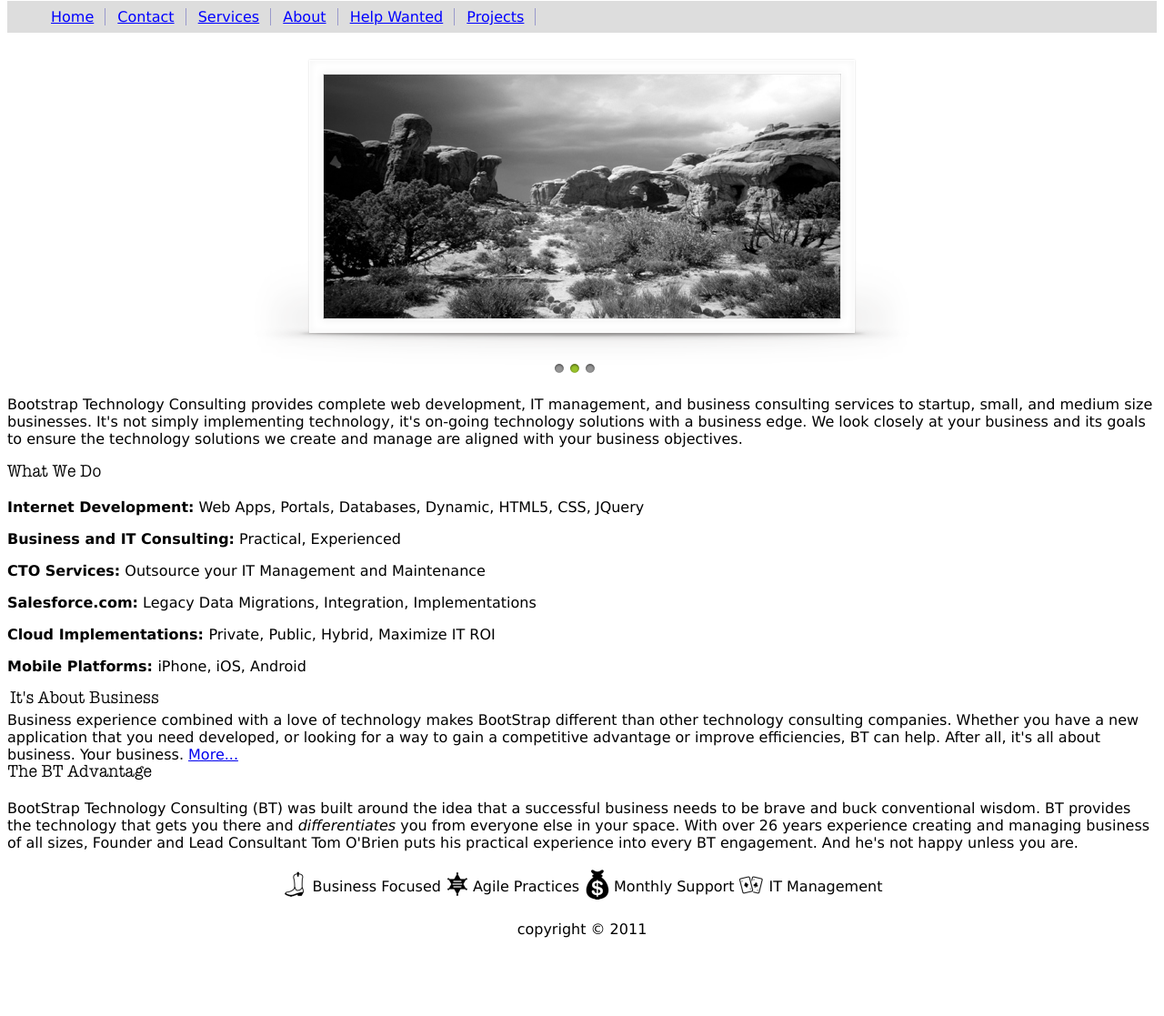
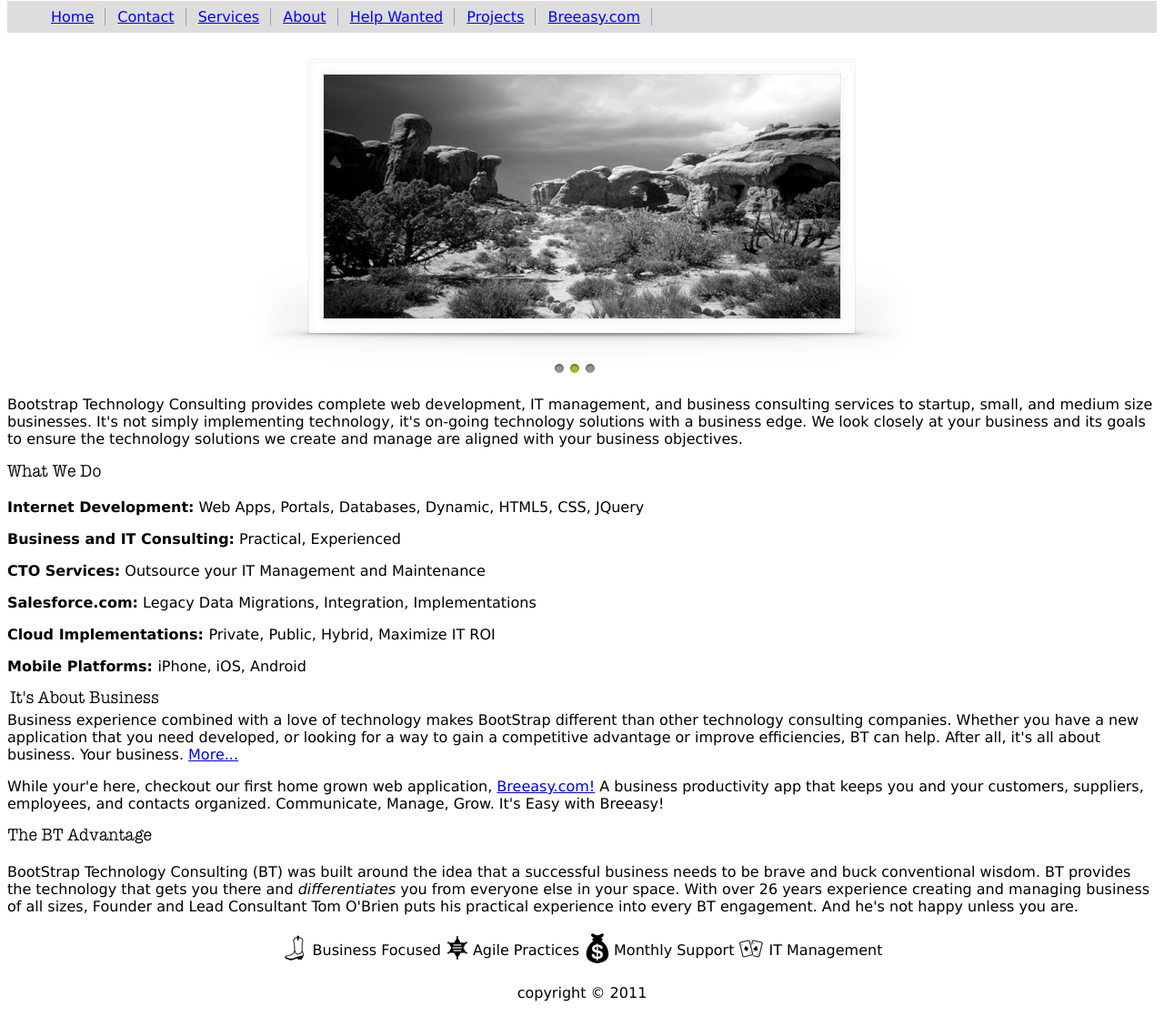
Before and after one commit to tjobrien/bootstrap, a plain HTML site: page index.html in a window 1280 px wide. Shown: the part 101-1218 px from the top of the page at 91% size. Before the commit the page ends 1148 px from the top, so only its background shows below. Drawn offline with Linux system fonts and the light colour scheme; a small style sheet from the web is missing.

Commit message:
added link to breeasy.com on home page

```diff
--- a/index.html
+++ b/index.html
@@ -27,6 +27,8 @@
 				<!-- <li><a href="tools.html">Tools</a></li> -->
 				<li><a href="help_wanted.html">Help Wanted</a></li>
 				<li><a href="projects.html">Projects</a></li>
+				<li><a href="http://www.breeasy.com">Breeasy.com</a></li>
+
 
 
 				<li class="last"><g:plusone size="small" annotation="none"></g:plusone></li>
@@ -64,6 +66,9 @@
 			Business experience combined with a love of technology makes BootStrap different than other technology consulting companies.
 			Whether you have a new application that you need developed, or looking for a way to gain a competitive advantage or improve
 			efficiencies, BT can help.  After all, it's all about business.  Your business.  <a href="services.html">More...</a>
+			<div><p>While your'e here, checkout our first home grown web application, <a href="http://www.breeasy.com">Breeasy.com!</a>  A business
+			productivity app that keeps you and your customers, suppliers, employees, and contacts organized.  Communicate, Manage, Grow.  It's
+			Easy with Breeasy!</p></div>
   			</div>
 	        <div class="yui-u">
 	        <img src="images/advantage_header.jpg" alt="advantage_header" width="170" height="20" /><br>
```
